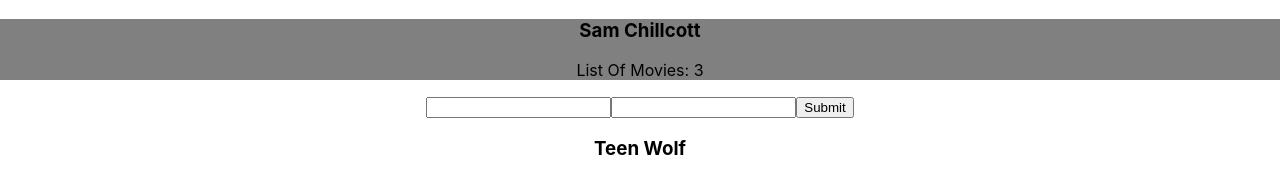
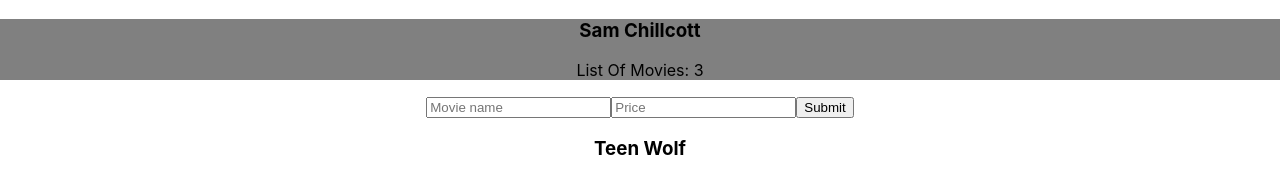
Before and after one commit to samchillcott/react_context_hooks, a React (Create React App) app: page / in a window 1280 px wide. Shown: the top 179 px of the page. Built offline with nearby package versions, Linux system fonts and the light colour scheme.

Commit message:
addmovie clear on submit

```diff
--- a/src/AddMovie.js
+++ b/src/AddMovie.js
@@ -1,8 +1,10 @@
-import React, { useState } from "react";
+import React, { useState, useContext } from "react";
+import { MovieContext } from "./MovieContext";
 
 const AddMovie = () => {
 	const [name, setName] = useState("");
 	const [price, setPrice] = useState("");
+	const [movies, setMovies] = useContext(MovieContext);
 
 	const updateName = (e) => {
 		// take teh value of input 1 and set it to state
@@ -14,14 +16,31 @@ const AddMovie = () => {
 		setPrice(e.target.value);
 	};
 
-    // onSubmit
+	// onSubmit = take teh name and price values and add it to the movie state as another entry/object
 
-
+	const addMovie = (e) => {
+		e.preventDefault();
+		setMovies((prevMovies) => [...prevMovies, { name: name, price: price }]);
+		setName("");
+		setPrice("");
+	};
 
 	return (
-		<form>
-			<input type="text" name="name" value={name} onChange={updateName}/>
-			<input type="text" name="price" value={price} onChange={updatePrice}/>
+		<form onSubmit={addMovie}>
+			<input
+				type="text"
+				name="name"
+				placeholder="Movie name"
+				value={name}
+				onChange={updateName}
+			/>
+			<input
+				type="text"
+				name="price"
+				placeholder="Price"
+				value={price}
+				onChange={updatePrice}
+			/>
 			<button>Submit</button>
 		</form>
 	);
```
Lines whose indentation alone changed are shown as unchanged.
